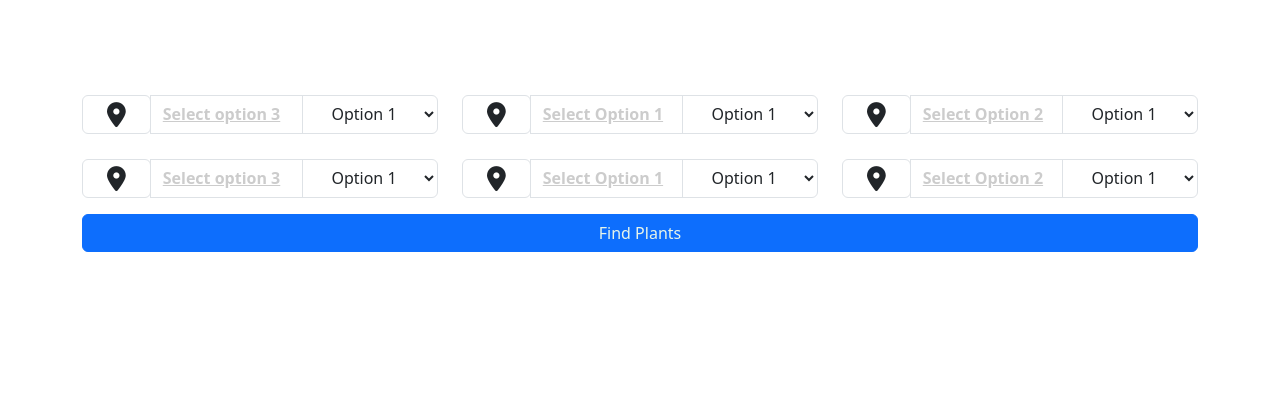
After one commit to MigaraThiyunuwan/GardenGURU, a PHP site: page /php/plantSuggestion.php in a window 1280 px wide. The commit adds this page. Shown: the part 401-800 px from the top of the page. Run offline with PHP 8.4, Linux system fonts and the light colour scheme; some libraries are stand-ins or nearby versions.

Commit message:
added plant suggestions

```diff
--- a/php/login.php
+++ b/php/login.php
@@ -68,7 +68,7 @@
                                 <h3>Sign In</h3>
                                 <p class="mb-4">Sign in to your account by entering username and password.</p>
                             </div>
-                            <form action="#" method="post">
+                            <form action="../index.php" method="post">
                                 <div class="form-group first">
                                     <!-- <label for="username">Username</label> -->
                                     <input type="text" placeholder="Username" class="form-control" id="username">
--- /dev/null
+++ b/php/plantSuggestion.php
@@ -0,0 +1,201 @@
+<!DOCTYPE html>
+<html lang="en">
+
+<head>
+    <meta charset="utf-8">
+    <title>Gardener - Gardening Website Template</title>
+    <meta content="width=device-width, initial-scale=1.0" name="viewport">
+    <meta content="" name="keywords">
+    <meta content="" name="description">
+    <link rel="stylesheet" href="https://cdnjs.cloudflare.com/ajax/libs/font-awesome/5.15.3/css/all.min.css">
+    <link rel="stylesheet" href="https://cdnjs.cloudflare.com/ajax/libs/font-awesome/6.0.0-beta3/css/all.min.css">
+
+    <link href="../css/bootstrap.min.css" rel="stylesheet">
+    <link href="../css/style.css" rel="stylesheet">
+    <link href="../css/register.css" rel="stylesheet">
+
+
+    <style>
+        .page-header {
+            background: linear-gradient(rgba(15, 66, 41, .6), rgba(15, 66, 41, .6)), url(../images/AboutUs/header_img.jpg) center center no-repeat !important;
+            background-size: cover !important;
+        }
+    </style>
+</head>
+
+<body>
+
+
+
+    <!-- Navbar Start -->
+    <nav class="navbar navbar-expand-lg bg-white navbar-light sticky-top p-0">
+        <a href="../index.php" class="navbar-brand d-flex align-items-center px-4 px-lg-5">
+            <img src="../images/logo.png" style="width:220px;height:50px;">
+
+        </a>
+        <button type="button" class="navbar-toggler me-4" data-bs-toggle="collapse" data-bs-target="#navbarCollapse">
+            <span class="navbar-toggler-icon"></span>
+        </button>
+        <div class="collapse navbar-collapse" id="navbarCollapse">
+            <div class="navbar-nav ms-auto p-4 p-lg-0">
+                <a href="../index.php" class="nav-item nav-link active">Home</a>
+                <a href="AboutUs.php" class="nav-item nav-link">About</a>
+                <a href="service.html" class="nav-item nav-link">Services</a>
+                <a href="project.html" class="nav-item nav-link">Projects</a>
+                <a href="../php/blog.php" class="nav-item nav-link">Blog</a>
+                <div class="nav-item dropdown">
+                    <a href="#" class="nav-link dropdown-toggle" data-bs-toggle="dropdown">Pages</a>
+                    <div class="dropdown-menu bg-light m-0">
+                        <a href="feature.html" class="dropdown-item">Features</a>
+                        <a href="quote.html" class="dropdown-item">Free Quote</a>
+                        <a href="team.html" class="dropdown-item">Our Team</a>
+                        <a href="testimonial.html" class="dropdown-item">Testimonial</a>
+                        <a href="404.html" class="dropdown-item">404 Page</a>
+                    </div>
+                </div>
+                <a href="contact.html" class="nav-item nav-link">Contact</a>
+            </div>
+
+        </div>
+    </nav>
+    <!-- Navbar End -->
+
+    <!-- Page Header Start -->
+    <div class="container-fluid page-header py-5 mb-5 wow fadeIn" data-wow-delay="0.1s">
+
+        <div class="container text-center py-5">
+            <h1 class="display-3 text-white mb-4 animated slideInDown">Plant Suggestions</h1>
+            <ol class="breadcrumb justify-content-center mb-0">
+                <li class="breadcrumb-item">Nurture Your Green Thumb with Us!</li>
+            </ol>
+        </div>
+    </div>
+    <!-- Page Header End -->
+
+
+
+    <div class="container">
+        <div class="row py-5 mt-4 align-items-center">
+
+            <div class="container">
+                <form action="#">
+                    <div class="row">
+
+                        <!-- Select Box 1 -->
+                        <div class="input-group col">
+                            <div class="input-group-prepend">
+                                <span class="input-group-text bg-white px-4 border-md border-right-0">
+                                    <i class="fas fa-map-marker-alt" style="font-size: 25px;"></i>
+                                </span>
+                            </div>
+                            <a class="form-control bg-white border-left-0 border-md" style="color: #ccc; font-weight: bold;">Select option 3</a>
+                            <select id="job" name="jobtitle" class="input-group-text bg-white px-4 border-md border-right-0">
+                                <option value="">Option 1</option>
+                                <option value="">Option 2</option>
+                                <option value="">Option 3</option>
+                            </select>
+                        </div>
+
+                        <!-- Select Box 2 -->
+                        <div class="input-group col">
+                            <div class="input-group-prepend">
+                                <span class="input-group-text bg-white px-4 border-md border-right-0">
+                                    <i class="fas fa-map-marker-alt" style="font-size: 25px;"></i>
+                                    <i class="fas fa-some-icon" style="font-size: 25px;"></i>
+                                </span>
+                            </div>
+                            <a class="form-control bg-white border-left-0 border-md" style="color: #ccc; font-weight: bold;">Select Option 1</a>
+                            <select id="option1" name="option1" class="input-group-text bg-white px-4 border-md border-right-0">
+                                <option value="">Option 1</option>
+                                <option value="">Option 2</option>
+                                <option value="">Option 3</option>
+                            </select>
+                        </div>
+
+                        <!-- Select Box 3 -->
+                        <div class="input-group col">
+                            <div class="input-group-prepend">
+                                <span class="input-group-text bg-white px-4 border-md border-right-0">
+                                    <i class="fas fa-map-marker-alt" style="font-size: 25px;"></i>
+                                    <i class="fas fa-another-icon" style="font-size: 25px;"></i>
+                                </span>
+                            </div>
+                            <a class="form-control bg-white border-left-0 border-md" style="color: #ccc; font-weight: bold;">Select Option 2</a>
+                            <select id="option2" name="option2" class="input-group-text bg-white px-4 border-md border-right-0">
+                                <option value="">Option 1</option>
+                                <option value="">Option 2</option>
+                                <option value="">Option 3</option>
+                            </select>
+                        </div>
+
+                    </div>
+
+                    <div class="row" style="margin-top: 25px;">
+
+                        <!-- Select Box 1 -->
+                        <div class="input-group col">
+                            <div class="input-group-prepend">
+                                <span class="input-group-text bg-white px-4 border-md border-right-0">
+                                    <i class="fas fa-map-marker-alt" style="font-size: 25px;"></i>
+                                </span>
+                            </div>
+                            <a class="form-control bg-white border-left-0 border-md" style="color: #ccc; font-weight: bold;">Select option 3</a>
+                            <select id="job" name="jobtitle" class="input-group-text bg-white px-4 border-md border-right-0">
+                                <option value="">Option 1</option>
+                                <option value="">Option 2</option>
+                                <option value="">Option 3</option>
+                            </select>
+                        </div>
+
+                        <!-- Select Box 2 -->
+                        <div class="input-group col">
+                            <div class="input-group-prepend">
+                                <span class="input-group-text bg-white px-4 border-md border-right-0">
+                                    <i class="fas fa-map-marker-alt" style="font-size: 25px;"></i>
+                                    <i class="fas fa-some-icon" style="font-size: 25px;"></i>
+                                </span>
+                            </div>
+                            <a class="form-control bg-white border-left-0 border-md" style="color: #ccc; font-weight: bold;">Select Option 1</a>
+                            <select id="option1" name="option1" class="input-group-text bg-white px-4 border-md border-right-0">
+                                <option value="">Option 1</option>
+                                <option value="">Option 2</option>
+                                <option value="">Option 3</option>
+                            </select>
+                        </div>
+
+                        <!-- Select Box 3 -->
+                        <div class="input-group col">
+                            <div class="input-group-prepend">
+                                <span class="input-group-text bg-white px-4 border-md border-right-0">
+                                    <i class="fas fa-map-marker-alt" style="font-size: 25px;"></i>
+                                    <i class="fas fa-another-icon" style="font-size: 25px;"></i>
+                                </span>
+                            </div>
+                            <a class="form-control bg-white border-left-0 border-md" style="color: #ccc; font-weight: bold;">Select Option 2</a>
+                            <select id="option2" name="option2" class="input-group-text bg-white px-4 border-md border-right-0">
+                                <option value="">Option 1</option>
+                                <option value="">Option 2</option>
+                                <option value="">Option 3</option>
+                            </select>
+                        </div>
+
+                    </div>
+
+                    <!-- Submit Button -->
+                    <div class="input-group col">
+                        <input type="submit" value="Find Plants" class="btn btn-primary my-3 w-100">
+                    </div>
+                </form>
+            </div>
+
+
+
+
+        </div>
+    </div>
+
+</body>
+
+
+
+</html>
```
Also changed, not shown: php/newsfeed.php (+17 -13 lines).
